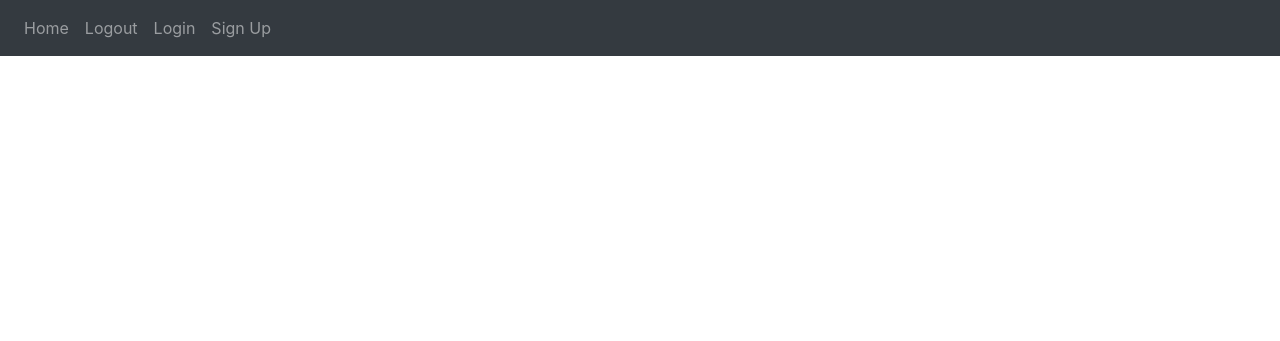
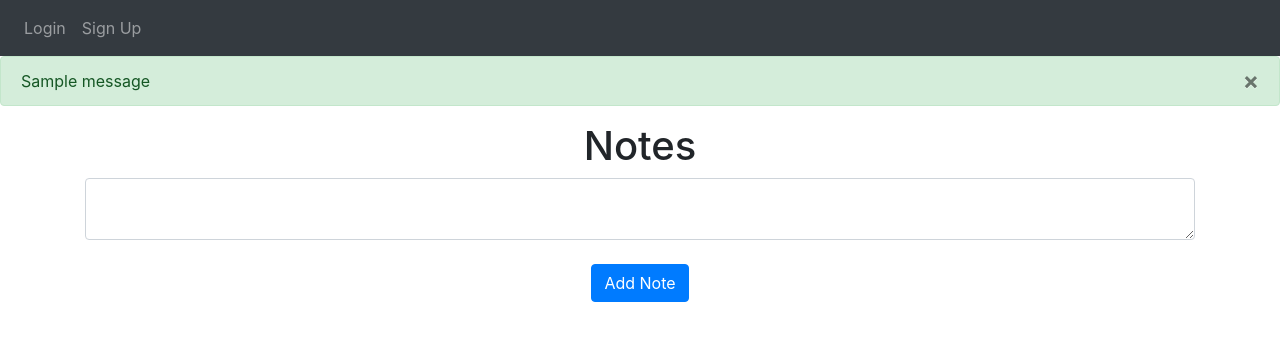
Before and after one commit to apiz07/Flask, a Flask app: template website/templates/home.html in a window 1280 px wide. Shown: the top 341 px of the page. Run offline with Flask 2, Linux system fonts and the light colour scheme; the template is opened without the code that fills it, so the values that code supplies are empty; one stand-in notice (Sample message) is shown; some libraries are stand-ins or nearby versions.

Commit message:
modify code

```diff
--- a/website/templates/index.html
+++ b/website/templates/index.html
@@ -25,16 +25,36 @@
     </button>
     <div class="collapse navbar-collapse" id="navbar">
       <div class="navbar-nav">
-
+        {% if user.is_authenticated %}
         <a class="nav-item nav-link" id="home" href="/">Home</a>
         <a class="nav-item nav-link" id="logout" href="/logout">Logout</a>
-
+        {% else %}
         <a class="nav-item nav-link" id="login" href="/login">Login</a>
         <a class="nav-item nav-link" id="signUp" href="/sign-up">Sign Up</a>
-
+        {% endif %}
       </div>
     </div>
   </nav>
+
+  {% with messages = get_flashed_messages(with_categories=true) %} {% if
+  messages %} {% for category, message in messages %} {% if category ==
+  'error' %}
+  <div class="alert alert-danger alter-dismissable fade show" role="alert">
+    {{ message }}
+    <button type="button" class="close" data-dismiss="alert">
+      <span aria-hidden="true">&times;</span>
+    </button>
+  </div>
+  {% else %}
+  <div class="alert alert-success alter-dismissable fade show" role="alert">
+    {{ message }}
+    <button type="button" class="close" data-dismiss="alert">
+      <span aria-hidden="true">&times;</span>
+    </button>
+  </div>
+  {% endif %} {% endfor %} {% endif %} {% endwith %}
+
+  <div class="container">{% block content %} {% endblock %}</div>
   <script
     src="https://code.jquery.com/jquery-3.2.1.slim.min.js"
     integrity="sha384-KJ3o2DKtIkvYIK3UENzmM7KCkRr/rE9/Qpg6aAZGJwFDMVNA/GpGFF93hXpG5KkN"
```
Lines whose indentation alone changed are shown as unchanged.
